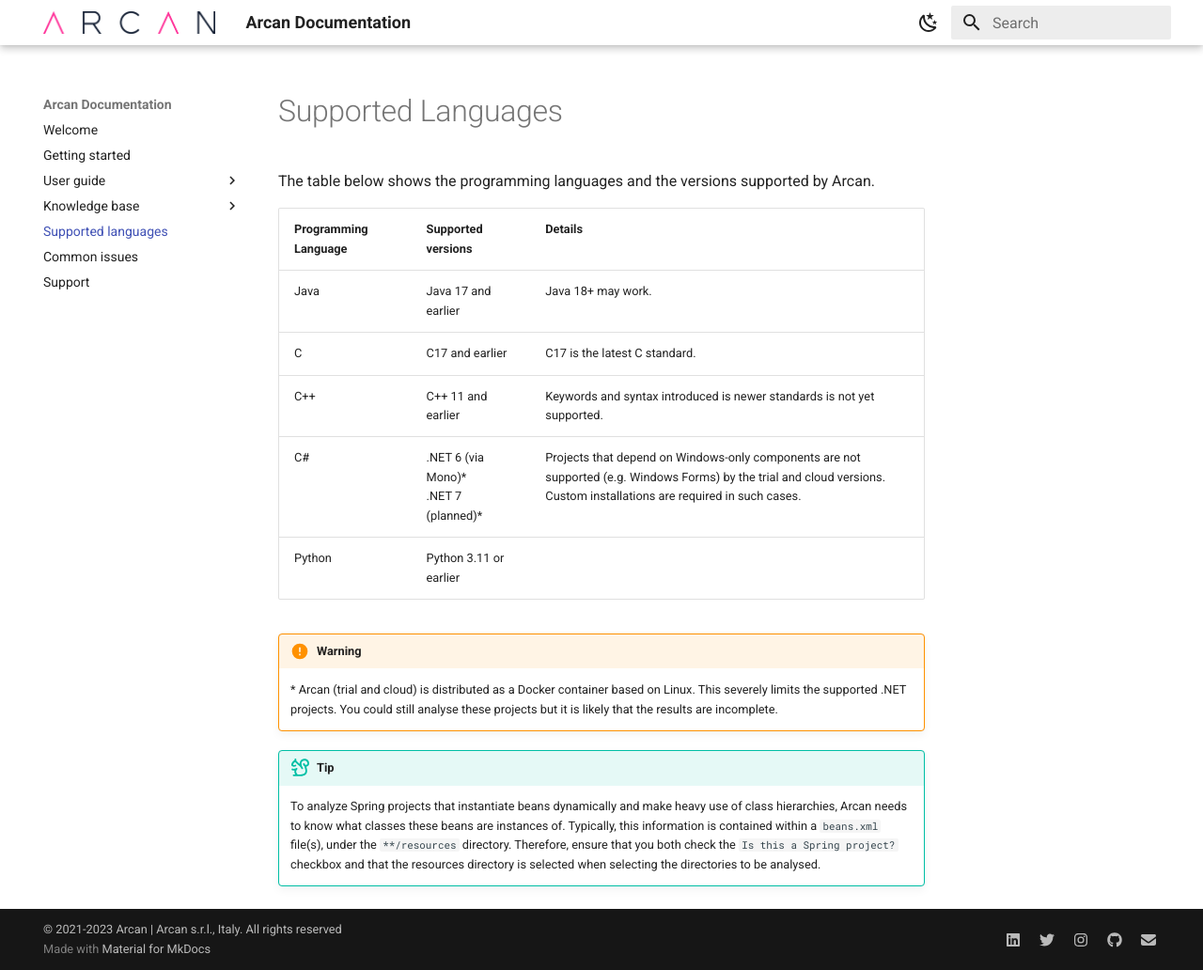
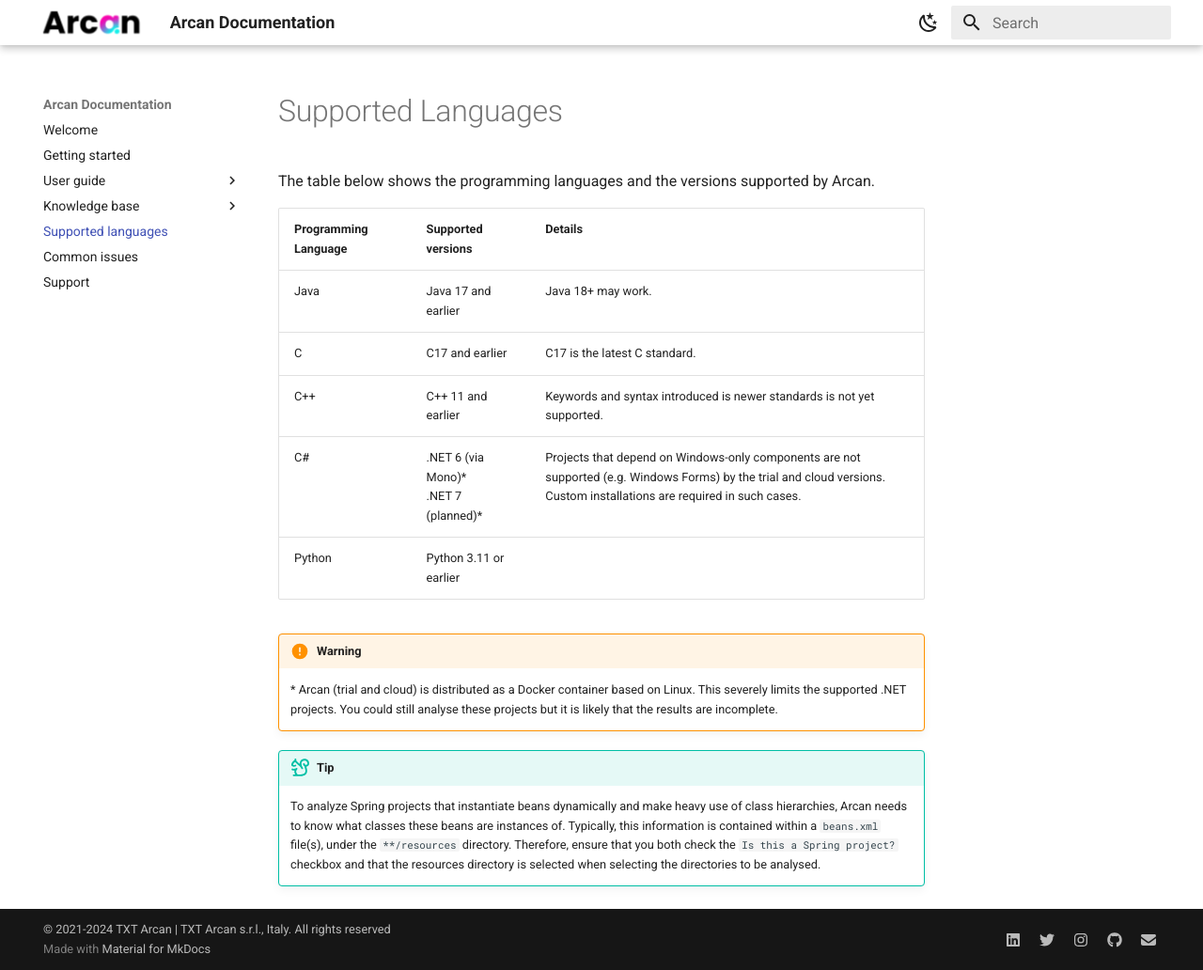
Before and after one commit to Arcan-Tech/arcan-docs, an MkDocs documentation site: the page built from docs/compatibility.md, in a window 1280 px wide and 1032 px high. Shown: the whole window at 94% size. Built offline with MkDocs 1.6.1 and Material for MkDocs 9.7.7, drawn with Linux system fonts in a browser that asks for light colours; the version menu is left out.

Commit message:
Updated brand

```diff
--- a/mkdocs.yml
+++ b/mkdocs.yml
@@ -1,7 +1,7 @@
 site_name: Arcan Documentation
-site_author: Arcan s.r.l., Italy
+site_author: TXT Arcan s.r.l., Italy
 site_description:
-copyright: "&copy; 2021-2023 Arcan | Arcan s.r.l., Italy. All rights reserved"
+copyright: "&copy; 2021-2024 TXT Arcan | TXT Arcan s.r.l., Italy. All rights reserved"
 extra:
   version:
     provider: mike
@@ -68,8 +68,8 @@
   - pymdownx.details
   - attr_list
   - pymdownx.emoji:
-      emoji_index: !!python/name:materialx.emoji.twemoji
-      emoji_generator: !!python/name:materialx.emoji.to_svg
+      emoji_index: !!python/name:material.extensions.emoji.twemoji
+      emoji_generator: !!python/name:material.extensions.emoji.to_svg
   - tables
   - admonition
 
```
Also changed, not shown: docs/assets/images/favicon.ico, docs/assets/images/logo.png.
